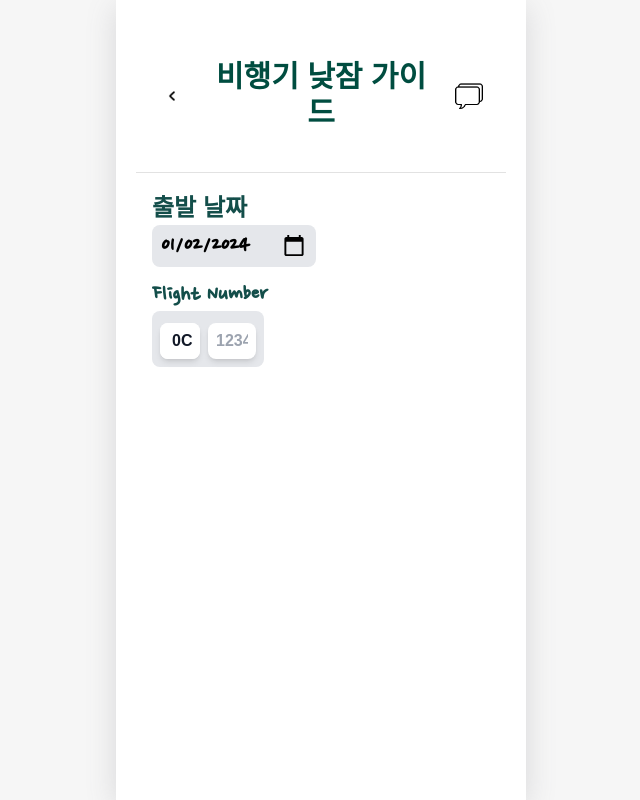
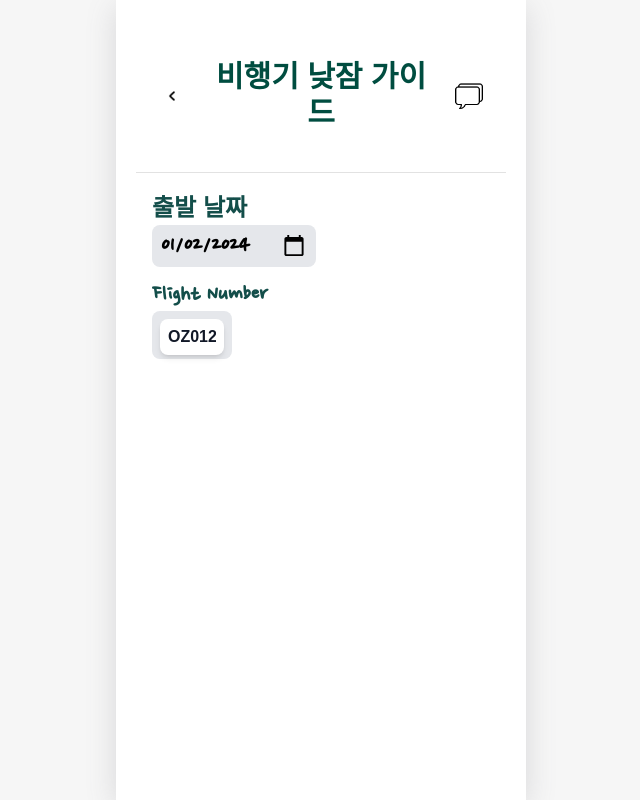
Before and after one commit to iyk2h/jubilant-goggles, a Next.js app: page /flights/input in a window 1280 px wide. Shown: the whole page, without its empty margins (319-959 px from the left). Built offline with nearby package versions, Linux system fonts and the light colour scheme; a web font is replaced by a local one.

Commit message:
feat: Flight Number 입력 시 한 번에 입력

```diff
--- a/app/components/FlightInfo.js
+++ b/app/components/FlightInfo.js
@@ -22,6 +22,7 @@ const FlightInfo = ({ addFlight }) => {
 
   const [departureDate, setDepartureDate] = useState(today);
   const [airlineCode, setAirlineCode] = useState(airlines[0]);
+  const [displayCode, setDisplayCode] = useState(airlines[0]);
   const [flightNumber, setFlightNum] = useState("");
 
   const [responses, setResponses] = useState({});
@@ -147,34 +148,17 @@ const FlightInfo = ({ addFlight }) => {
               Flight Number
             </h2>
             <div className={nanum_Gothic_Coding.className}>
-              <div className=" w-fit flex flex-wrap gap-2 bg-gray-200 rounded-lg p-2">
-                <div className="w-10 h-10">
+              <div className=" w-20 flex flex-wrap justify-center bg-gray-200 rounded-lg p-1">
+                <div className="w-20 h-10 px-2">
                   <SelectorAirportCode
                     data={airlines.filter(
                       (person) => person.iata.toString().length === 2
                     )}
-                    selected={airlineCode}
-                    setSelected={setAirlineCode}
+                    selected={displayCode}
+                    setSelected={setDisplayCode}
+                    setCode={setAirlineCode}
+                    setNum={setFlightNum}
                   />
-                </div>
-                <div className="w-12 h-fit mt-1 relative cursor-default overflow-hidden rounded-lg bg-white text-left shadow-md focus:outline-none">
-                  <div className="outline-none border-none p-2 text-base font-bold leading-5 text-gray-900 focus:ring-0">
-                    <input
-                      type="text"
-                      value={flightNumber}
-                      onChange={(e) => {
-                        const onlyNumbers = e.target.value.replace(
-                          /[^0-9]/g,
-                          ""
-                        );
-                        const limitedLength = onlyNumbers.slice(0, 4);
-                        setFlightNum(limitedLength);
-                      }}
-                      placeholder="1234"
-                      style={{ width: "100%" }}
-                      ref={flightNumRef}
-                    />
-                  </div>
                 </div>
               </div>
             </div>
--- a/app/components/SelectorAirportCode.js
+++ b/app/components/SelectorAirportCode.js
@@ -1,32 +1,40 @@
 import { Fragment, useEffect, useState, useMemo } from "react";
 import { Combobox, Transition } from "@headlessui/react";
 
-function SelectorAirportCode({ data, selected, setSelected }) {
+function SelectorAirportCode({ data, selected, setSelected, setCode, setNum }) {
   const [query, setQuery] = useState("");
   const [filteredPeople, setFilteredPeople] = useState(data);
 
   useEffect(() => {
+    const querySlice = query.slice(0, 2);
     const updatedFilteredPeople =
-      query === ""
+      querySlice === ""
         ? data
         : data.filter(
             (person) =>
-              person.iata.startsWith(query.toUpperCase().replace(/\s+/g, "")) &&
-              person.iata.length === 2
+              person.iata.startsWith(
+                querySlice.toUpperCase().replace(/\s+/g, "")
+              ) && person.iata.length === 2
           );
 
     setFilteredPeople(updatedFilteredPeople);
 
     if (
       updatedFilteredPeople.length === 1 &&
-      updatedFilteredPeople[0].iata === query
+      updatedFilteredPeople[0].iata === querySlice
     ) {
-      setSelected(updatedFilteredPeople[0]);
+      setCode(updatedFilteredPeople[0]);
+      setNum(query.slice(2));
     }
+    setSelected({ iata: query });
   }, [query]);
 
+  useEffect(() => {
+    setSelected({ iata: "OZ0123" });
+  }, []);
+
   const inputQuery = (input) => {
-    if (input.length >= 1 && input.length <= 2) {
+    if (input.length >= 1 && input.length <= 6) {
       setQuery(input);
     }
   };
@@ -37,17 +45,22 @@ function SelectorAirportCode({ data, selected, setSelected }) {
         <div className="relative mt-1 ">
           <div className="relative cursor-default overflow-hidden rounded-lg bg-white text-left shadow-md focus:outline-none focus-visible:ring-2 focus-visible:ring-white focus-visible:ring-opacity-75 focus-visible:ring-offset-2 focus-visible:ring-offset-teal-300 sm:text-sm">
             <Combobox.Input
-              className="outline-none border-none py-2 pl-3 pr-20 mr-2 text-base font-bold leading-5 text-gray-900 focus:ring-0"
+              className="outline-none border-none py-2 mx-2 w-12 text-base font-bold leading-5 text-gray-900 focus:ring-0 text-center"
               displayValue={(person) => person.iata}
               onChange={(event) => {
-                let inputValue = event.target.value.trim(); // 앞뒤 공백 제거
-                const filteredInput = inputValue
-                  .replace(/[^0-9a-zA-Z]/g, "")
-                  .slice(0, 2)
-                  .toUpperCase();
-                event.target.value = filteredInput;
+                let inputValue = event.target.value.trim();
 
-                inputQuery(filteredInput);
+                let code = "";
+                let num = "";
+                if (inputValue.length <= 2) {
+                  code = inputValue.replace(/[^0-9a-zA-Z]/g, "").toUpperCase();
+                } else {
+                  code = inputValue.slice(0, 2);
+                  num = inputValue.slice(2, 6).replace(/[^0-9]/g, "");
+                }
+
+                event.target.value = code + num;
+                inputQuery(code + num);
               }}
             />
           </div>
@@ -58,7 +71,9 @@ function SelectorAirportCode({ data, selected, setSelected }) {
             leaveTo="opacity-0"
           >
             <Combobox.Options className="absolute mt-1 max-h-60 overflow-auto rounded-md bg-white py-1 text-base shadow-lg ring-1 ring-black ring-opacity-5 focus:outline-none sm:text-sm z-20">
-              {filteredPeople.length === 0 && query !== "" ? (
+              {query.length <= 2 &&
+              filteredPeople.length === 0 &&
+              query !== "" ? (
                 <div className="relative cursor-default select-none py-2 px-4 text-gray-700">
                   Nothing found.
                 </div>
```
